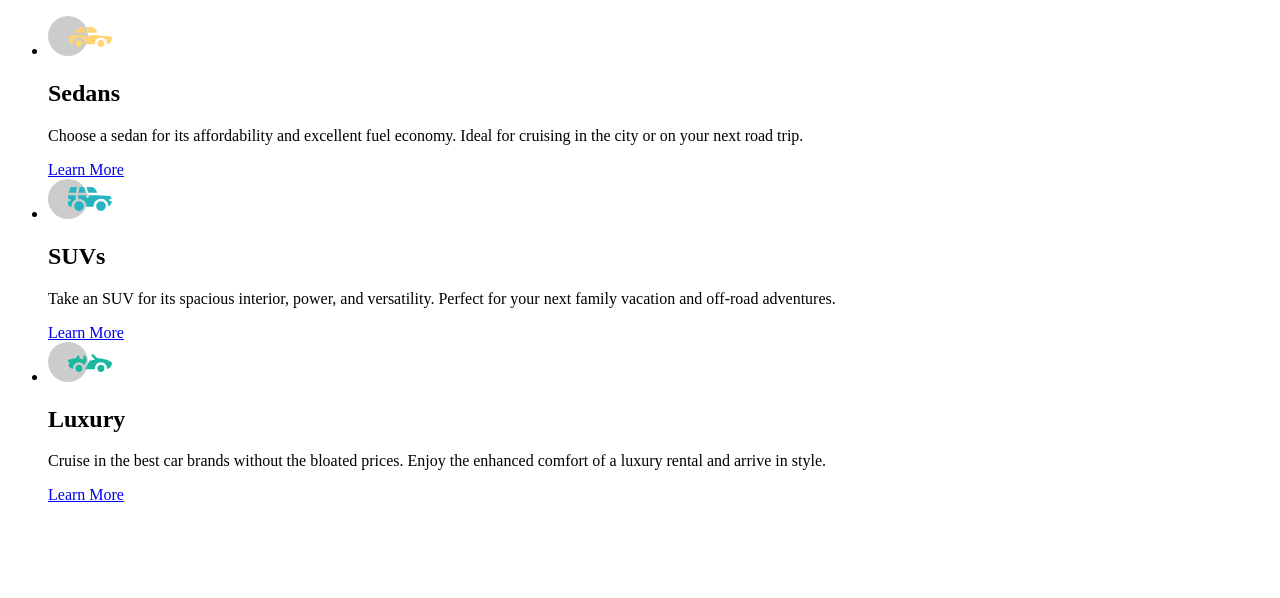
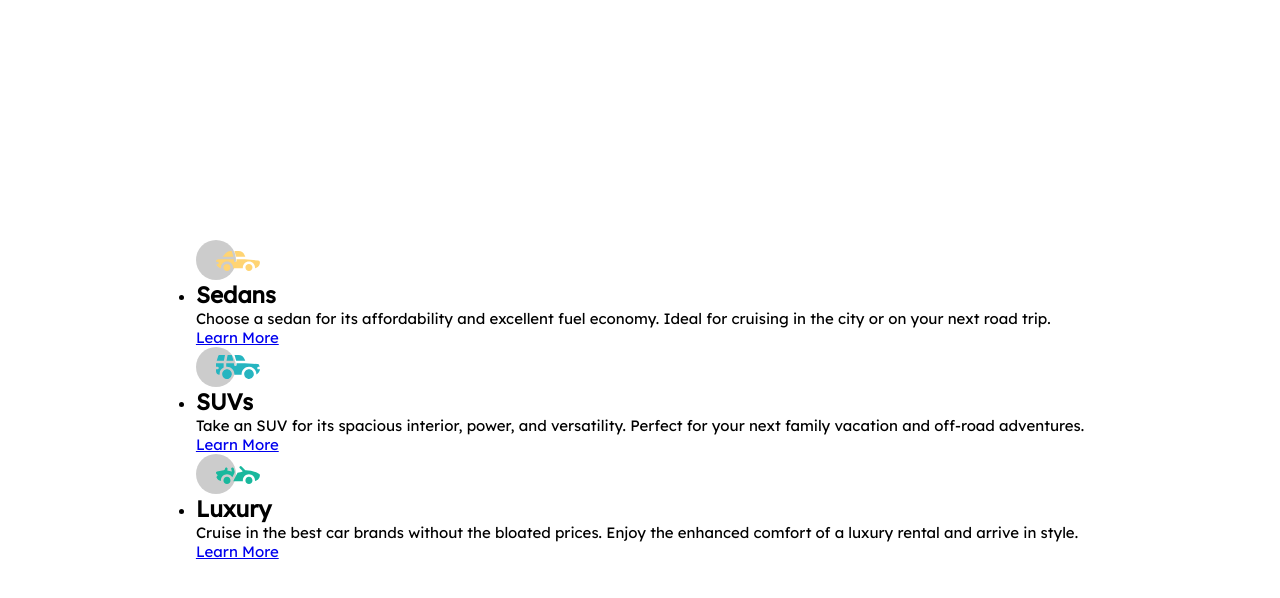
Before and after one commit to rwxganta/3-column-preview-card-component, a plain HTML site: page index.html in a window 1280 px wide. Drawn offline with Linux system fonts and the light colour scheme.

Commit message:
set style.css with basic rules / fonts

```diff
--- a/index.html
+++ b/index.html
@@ -5,6 +5,10 @@
     <meta charset="UTF-8">
     <meta name="viewport" content="width=device-width, initial-scale=1.0">
     <link rel="icon" type="image/png" sizes="32x32" href="./images/favicon-32x32.png">
+    <link rel="preconnect" href="https://fonts.googleapis.com">
+    <link rel="preconnect" href="https://fonts.gstatic.com" crossorigin>
+    <link href="https://fonts.googleapis.com/css2?family=Big+Shoulders+Display:wght@700&family=Lexend+Deca&display=swap" rel="stylesheet">
+    <link rel="stylesheet" href="style.css">
     <title>Frontend Mentor | 3-column preview card component</title>
 </head>
 
--- /dev/null
+++ b/style.css
@@ -0,0 +1,42 @@
+:root {
+    /* Colors */
+
+    --primary-Bright-orange: hsl(31, 77%, 52%);
+    --primary-Dark-cyan: hsl(184, 100%, 22%);
+    --primary-Very-dark-cyan: hsl(179, 100%, 13%);
+
+    /* Paragraphs */
+    --neutral-transparent-white: hsla(0, 0%, 100%, 0.75);
+    /* Background, headings, buttons */
+    --neutral-Very-light-gray: hsl(0, 0%, 95%);
+
+
+    /* Typography */
+    --font-primary: 'Lexend Deca', sans-serif;
+    --font-secondary: 'Big Shoulders Display', sans-serif;
+    --fw-regular: 400;
+    --fw-bold: 700;
+}
+
+*,
+*::before,
+*::after {
+    margin: 0;
+    padding: 0;
+    box-sizing: border-box;
+}
+
+body {
+    min-height: 100vh;
+    font-family: var(--font-primary);
+    font-size: .9375rem;
+    font-weight: var(--fw-regular);
+
+    display: grid;
+    place-items: center;
+}
+
+img {
+    display: block;
+    max-width: 100%;
+}
```
